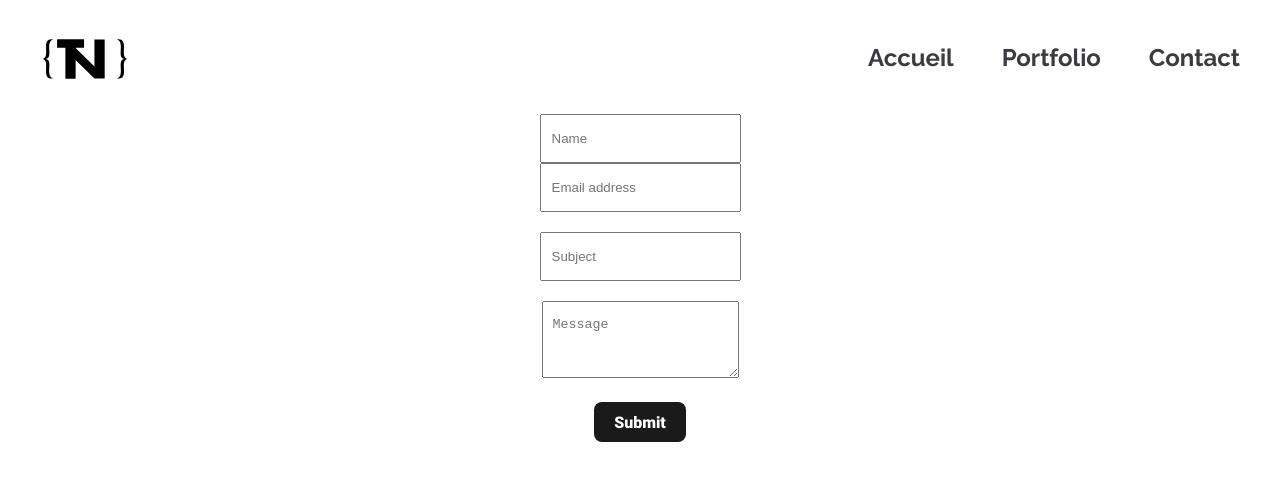
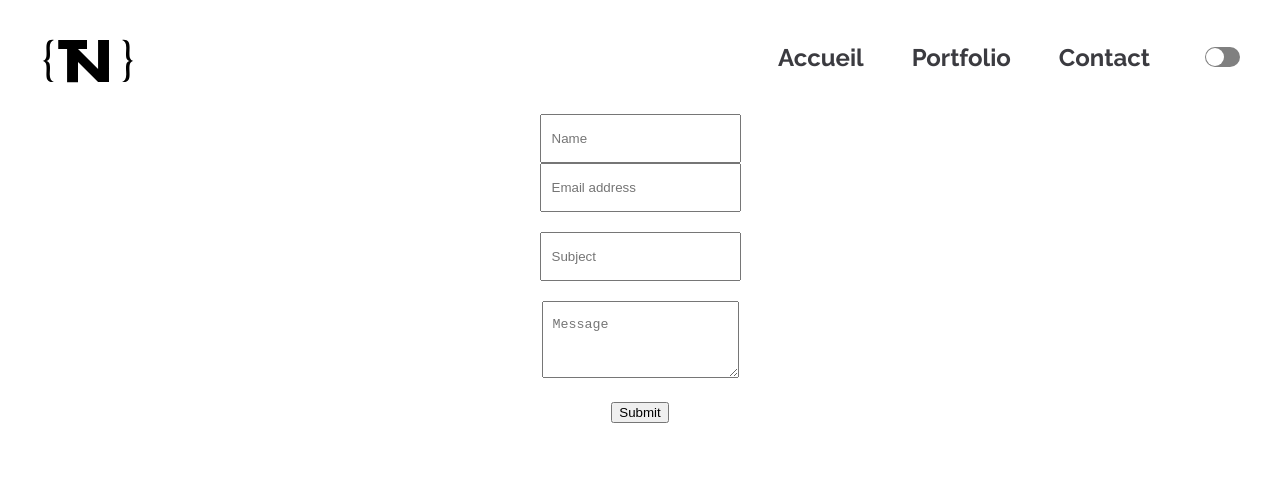
Before and after one commit to Thienthienko/Portfolio, a React (Vite) app: page /contact in a window 1280 px wide. Shown: the top 480 px of the page. Built offline with nearby package versions, Linux system fonts and the light colour scheme.

Commit message:
add Toggle button

```diff
--- a/src/App.css
+++ b/src/App.css
@@ -7,6 +7,13 @@
   font-family: "Raleway";
   src: url(./assets/fonts/Raleway-VariableFont_wght.ttf) format("truetype");
 }
+
+main {
+  text-align: center;
+  background-color: white;
+  font-family: "Roboto", sans-serif;
+}
+
 /* --------------------------------------------------- Navbar ----------------------------------------*/
 .navBar {
   width: 100%;
@@ -19,7 +26,15 @@
 }
 
 .logoTn {
-  width: 30%;
+  width: 80%;
+}
+
+.linkLogo {
+  margin: 0;
+  padding: 0;
+  width: 10%;
+  align-items: center;
+  height: 50px;
 }
 /* --------------------------------------------------- Hamburger ----------------------------------------*/
 
@@ -179,10 +194,17 @@ form {
   #root {
     text-align: center;
   }
+
+  .accueilContainer {
+    max-width: 600px;
+  }
+
   .navBar {
     align-items: center;
-    justify-content: flex-start;
+    justify-content: center;
+    gap: 10rem;
   }
+
   .menu.closed {
     display: none;
   }
@@ -244,3 +266,53 @@ form {
     margin-top: 100px;
   }
 }
+
+input[type="checkbox"] {
+  height: 0;
+  width: 0;
+  visibility: hidden;
+}
+
+label {
+  cursor: pointer;
+  text-indent: -9999px;
+  width: 35px;
+  height: 20px;
+  background: grey;
+  display: block;
+  border-radius: 100px;
+  position: relative;
+}
+
+label:after {
+  content: "";
+  position: absolute;
+  top: 1px;
+  left: 1px;
+  width: 18px;
+  height: 18px;
+  background: #fff;
+  border-radius: 90px;
+  transition: 0.3s;
+}
+
+input:checked + label {
+  background: #cacaca;
+}
+
+input:checked + label:after {
+  left: calc(100% - 1px);
+  transform: translateX(-100%);
+}
+
+label:active:after {
+  width: 35px;
+}
+
+.check {
+  margin: 0;
+  padding: 0;
+  display: flex;
+  align-items: center;
+  text-align: center;
+}
--- a/src/App.jsx
+++ b/src/App.jsx
@@ -1,14 +1,19 @@
 import { Outlet } from "react-router-dom";
+import { useContext } from "react";
 import "./App.css";
 import Navbar from "./components/Navbar";
+import { LightModeContext } from "./components/ThemeContext";
 
 function App() {
+  const { lightMode } = useContext(LightModeContext);
   return (
     <>
-      <Navbar />
-      <main>
-        <Outlet />
-      </main>
+      <div className={`app ${lightMode !== false && "light-theme"}`}>
+        <Navbar />
+        <main>
+          <Outlet />
+        </main>
+      </div>
     </>
   );
 }
--- a/src/components/Kaleien.jsx
+++ b/src/components/Kaleien.jsx
@@ -25,7 +25,7 @@ function Kaleien() {
         </div>
         <p className="description">
           <a href="https://github.com/wilderLPM/P1lesEwoks" target="blank">
-            Code source
+            /Code source
           </a>
         </p>
       </div>
--- a/src/components/LazyFlicks.jsx
+++ b/src/components/LazyFlicks.jsx
@@ -31,7 +31,7 @@ function LazyFlicks() {
             href="https://github.com/WildCodeSchool-2024-02/JS-lyon-0224-P2-lazy_flicks"
             target="blank"
           >
-            Code source
+            /Code source
           </a>
         </p>
       </div>
--- a/src/components/Navbar.jsx
+++ b/src/components/Navbar.jsx
@@ -1,6 +1,7 @@
 import { Link } from "react-router-dom";
 import { useState } from "react";
 import Hamburger from "./Hamburger";
+import ToggleButton from "./ToggleButton";
 
 function Navbar() {
   const [menuOpen, setMenuOpen] = useState(false);
@@ -14,7 +15,7 @@ function Navbar() {
   return (
     <div>
       <nav className="navBar">
-        <Link to="/">
+        <Link className="linkLogo" to="/">
           <img
             className="logoTn"
             src="./src/assets/Logo-TN-noir.svg"
@@ -31,6 +32,7 @@ function Navbar() {
           <Link to="/contact" onClick={toggleMenu}>
             <h2>Contact</h2>
           </Link>
+          <ToggleButton />
         </div>
         <div className="Hamburger" onClick={toggleMenu}>
           <Hamburger />
--- /dev/null
+++ b/src/components/ThemeContext.jsx
@@ -0,0 +1,23 @@
+import PropTypes from "prop-types";
+import { createContext, useMemo, useState } from "react";
+
+export const LightModeContext = createContext();
+
+export default function LightModeProvider({ children }) {
+  const [lightMode, setLightMode] = useState(false);
+
+  const memo = useMemo(
+    () => ({ lightMode, setLightMode }),
+    [lightMode, setLightMode]
+  );
+
+  return (
+    <LightModeContext.Provider value={memo}>
+      {children}
+    </LightModeContext.Provider>
+  );
+}
+
+LightModeProvider.protoTypes = {
+  children: PropTypes.node.isRequired,
+};
--- /dev/null
+++ b/src/components/ToggleButton.jsx
@@ -0,0 +1,20 @@
+import { useContext } from "react";
+import { LightModeContext } from "./ThemeContext";
+
+export default function ToggleButton() {
+  const { lightMode, setLightMode } = useContext(LightModeContext);
+  function toggleLightMode() {
+    setLightMode(!lightMode);
+  }
+
+  return (
+    <div className="checkbox-wrapper-5">
+      <div className="check">
+        <input id="check-5" type="checkbox" onClick={toggleLightMode} />
+        <label htmlFor="check-5">
+          <span className="clickCheck">Click</span>
+        </label>
+      </div>
+    </div>
+  );
+}
--- a/src/index.css
+++ b/src/index.css
@@ -1,7 +1,6 @@
 main {
   width: 150vh;
   text-align: center;
-  background-color: white;
   font-family: "Roboto", sans-serif;
 }
 
@@ -18,7 +17,6 @@ body {
   margin: 0;
   display: flex;
   justify-content: center;
-  background-color: white;
   width: 100%;
 }
 
@@ -37,22 +35,61 @@ h3 {
   color: #3b3b40;
 }
 
-button {
-  border-radius: 8px;
-  border: 1px solid transparent;
-  padding: 0.6em 1.2em;
-  font-size: 1em;
-  font-weight: 500;
-  font-family: inherit;
-  background-color: #1a1a1a;
-  cursor: pointer;
-  transition: border-color 0.25s;
+.light-theme {
+  background-color: black;
+}
+
+.light-theme main {
+  background-color: black;
+}
+
+.light-theme .accueilContainer {
+  background-color: black;
+}
+
+.light-theme .navBar {
+  background-color: black;
+}
+
+.light-theme .blocInfo {
+  background-color: black;
+}
+
+.light-theme .myName {
+  background-color: black;
+}
+
+.light-theme .myTitle {
+  background-color: black;
+  color: #fff;
+}
+
+.light-theme .description {
   color: white;
 }
-button:hover {
-  border-color: #646cff;
+
+.light-theme h2 {
+  color: white;
 }
-button:focus,
-button:focus-visible {
-  outline: 4px auto -webkit-focus-ring-color;
+
+.light-theme a {
+  color: white;
 }
+
+.light-theme body {
+  background-color: black;
+}
+
+.light-theme .mobileMockup img {
+  filter: drop-shadow(3px 3px 2px rgb(255, 255, 255));
+  width: 80%;
+}
+
+.light-theme .deskMockup img {
+  filter: drop-shadow(1px -2px 5px rgb(255, 255, 255));
+  width: 100%;
+}
+
+.light-theme .logoHardSkill img {
+  filter: drop-shadow(2px 2px 3px rgb(255, 255, 255));
+}
```
Also changed, not shown: src/main.jsx (+6 -3 lines).
